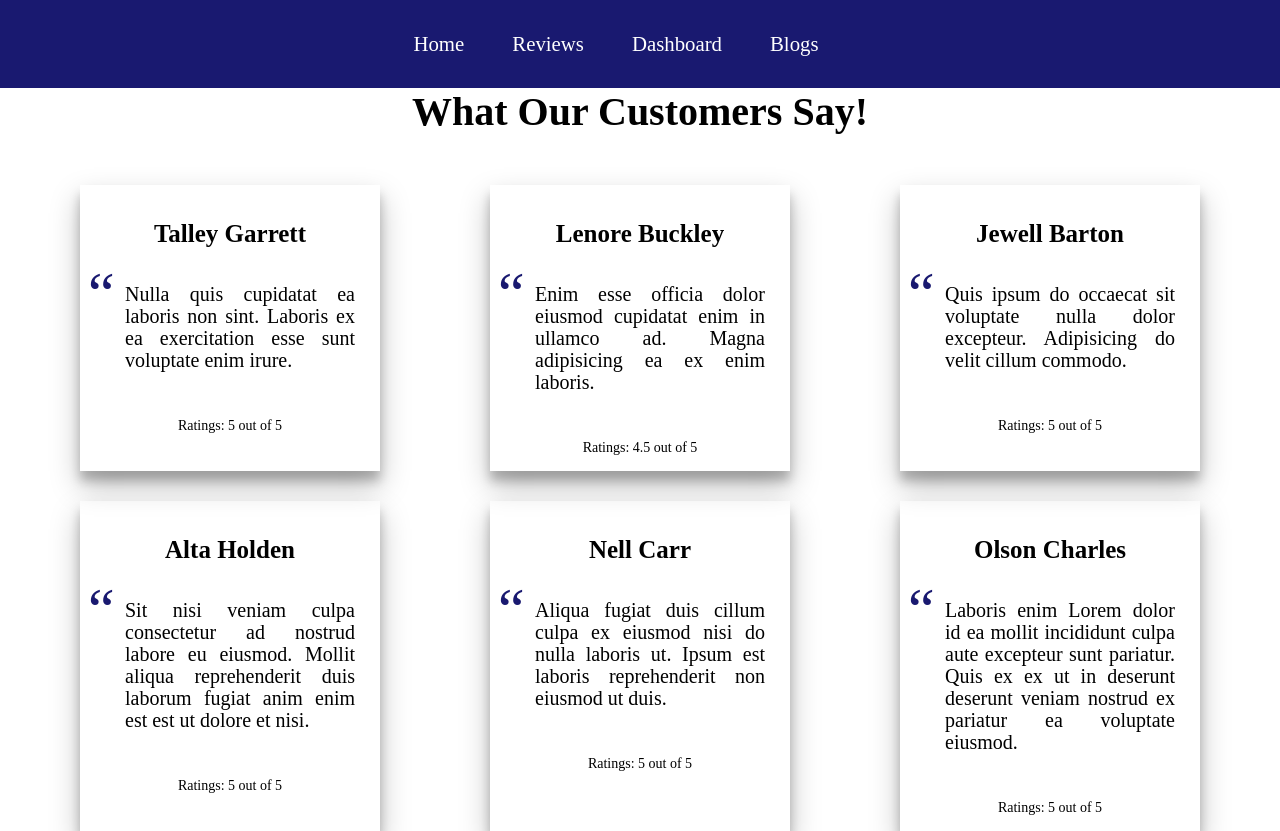
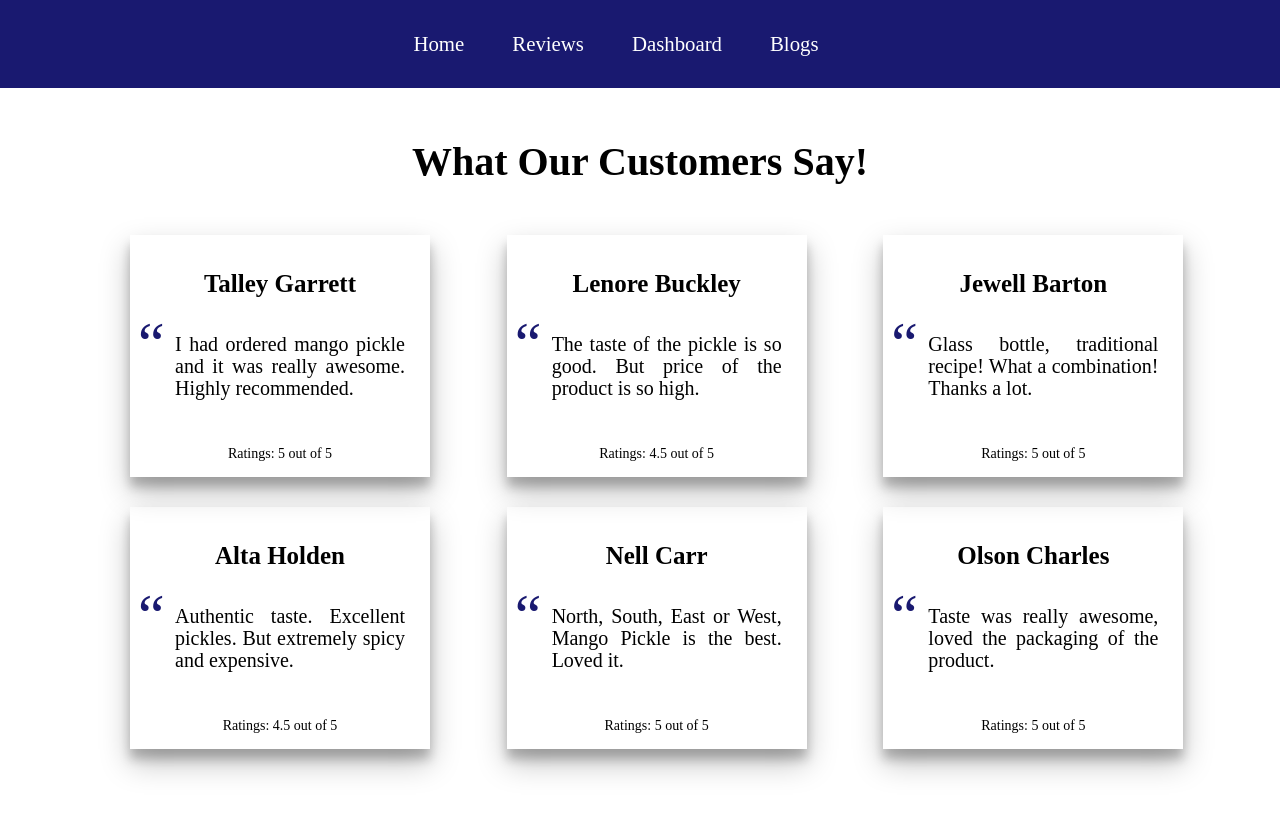
Before and after one commit to Ety-Biswangri/tasty-pickles, a React (Create React App) app: page /reviews in a window 1280 px wide. Built offline with nearby package versions, Linux system fonts and the light colour scheme.

Commit message:
dashboard reviews are given

```diff
--- a/public/review.json
+++ b/public/review.json
@@ -2,37 +2,37 @@
     {
         "id": "1",
         "name": "Talley Garrett",
-        "review": "Nulla quis cupidatat ea laboris non sint. Laboris ex ea exercitation esse sunt voluptate enim irure.",
+        "review": " I had ordered mango pickle and it was really awesome. Highly recommended.",
         "ratings": "5 out of 5"
     },
     {
         "id": "2",
         "name": "Lenore Buckley",
-        "review": "Enim esse officia dolor eiusmod cupidatat enim in ullamco ad. Magna adipisicing ea ex enim laboris.",
+        "review": "The taste of the pickle is so good. But price of the product is so high.",
         "ratings": "4.5 out of 5"
     },
     {
         "id": "3",
         "name": "Jewell Barton",
-        "review": "Quis ipsum do occaecat sit voluptate nulla dolor excepteur. Adipisicing do velit cillum commodo.",
+        "review": "Glass bottle, traditional recipe! What a combination! Thanks a lot.",
         "ratings": "5 out of 5"
     },
     {
         "id": "4",
         "name": "Alta Holden",
-        "review": "Sit nisi veniam culpa consectetur ad nostrud labore eu eiusmod. Mollit aliqua reprehenderit duis laborum fugiat anim enim est est ut dolore et nisi.",
-        "ratings": "5 out of 5"
+        "review": "Authentic taste. Excellent pickles. But extremely spicy and expensive.",
+        "ratings": "4.5 out of 5"
     },
     {
         "id": "5",
         "name": "Nell Carr",
-        "review": "Aliqua fugiat duis cillum culpa ex eiusmod nisi do nulla laboris ut. Ipsum est laboris reprehenderit non eiusmod ut duis.",
+        "review": "North, South, East or West, Mango Pickle is the best. Loved it.",
         "ratings": "5 out of 5"
     },
     {
         "id": "6",
         "name": "Olson Charles",
-        "review": "Laboris enim Lorem dolor id ea mollit incididunt culpa aute excepteur sunt pariatur. Quis ex ex ut in deserunt deserunt veniam nostrud ex pariatur ea voluptate eiusmod.",
+        "review": "Taste was really awesome, loved the packaging of the product.",
         "ratings": "5 out of 5"
     }
 ]
--- a/src/components/Dashboard/Dashboard.js
+++ b/src/components/Dashboard/Dashboard.js
@@ -1,11 +1,10 @@
 import React, { useEffect, useState } from 'react';
-import { Bar, BarChart, Line, LineChart, Tooltip, XAxis, YAxis } from 'recharts';
+import { Bar, BarChart, CartesianGrid, Line, LineChart, Tooltip, XAxis, YAxis } from 'recharts';
 import './Dashboard.css';
 
 const Dashboard = () => {
 
     const [data, setData] = useState([]);
-    // console.log(data)
 
     useEffect(() => {
         fetch('data.json')
@@ -29,12 +28,13 @@ const Dashboard = () => {
             <div className='chart-right'>
                 <div>
                     <h2 style={{ textAlign: 'center', marginBottom: '30px', color: 'rgb(25, 25, 112)' }}>Investment Vs Revenue</h2>
-                    <BarChart width={590} height={400} data={data}>
-                        <Bar dataKey="investment" fill="#8884d8" barSize={30} />
-                        <Bar dataKey="revenue" fill="#8884d8" barSize={30} />
+                    <BarChart width={600} height={400} data={data}>
                         <XAxis dataKey="month" stroke='rgb(25, 25, 112)' />
-                        <Tooltip></Tooltip>
                         <YAxis />
+                        <Tooltip />
+                        <CartesianGrid stroke="#ccc" strokeDasharray="5 5" />
+                        <Bar dataKey="investment" fill="#1f77b4" barSize={30} />
+                        <Bar dataKey="revenue" fill="#2ca02c" barSize={30} />
                     </BarChart>
                 </div>
             </div>
--- a/src/components/Header/Header.css
+++ b/src/components/Header/Header.css
@@ -6,6 +6,7 @@
     background-color: rgb(25, 25, 112);
     position: sticky;
     top: 0;
+    z-index: 33;
 }
 
 .header-links a {
--- a/src/components/Reviews/Reviews.css
+++ b/src/components/Reviews/Reviews.css
@@ -1,3 +1,7 @@
+.review-portion {
+    margin: 50px;
+}
+
 .review-portion h2 {
     font-size: 2.5rem;
     text-align: center;
@@ -7,10 +11,9 @@
 .review-container {
     display: grid;
     grid-template-columns: repeat(3, 1fr);
-    margin-bottom: 40px;
+    margin-bottom: 70px;
     grid-gap: 30px;
     margin-left: 80px;
-    height: 300px;
 }
 
 .single-review-container {
@@ -32,40 +35,3 @@
     font-size: 25px;
     margin: 20px 0px 25px 0px;
 }
-
-blockquote {
-    font-size: 20px;
-    text-align: justify;
-    line-height: 1.1;
-    position: relative;
-    padding: 10px;
-    padding-left: 30px;
-}
-
-blockquote:before {
-    content: '“';
-    color: rgb(25, 25, 112);
-    font-size: 60px;
-    position: absolute;
-    top: -13px;
-    left: -7px;
-}
-
-.review-portion .button {
-    display: flex;
-    justify-content: center;
-    align-items: center;
-}
-
-.review-portion .button button {
-    padding: 15px;
-    font-size: 1rem;
-    border: none;
-    background-color: rgba(45, 45, 155, 0.746);
-    color: white;
-    border-radius: 1rem;
-}
-
-.review-portion .button button:hover {
-    background-color: rgba(21, 21, 135, 0.746);
-}
```
Also changed, not shown: public/data.json (+9 -9 lines).
